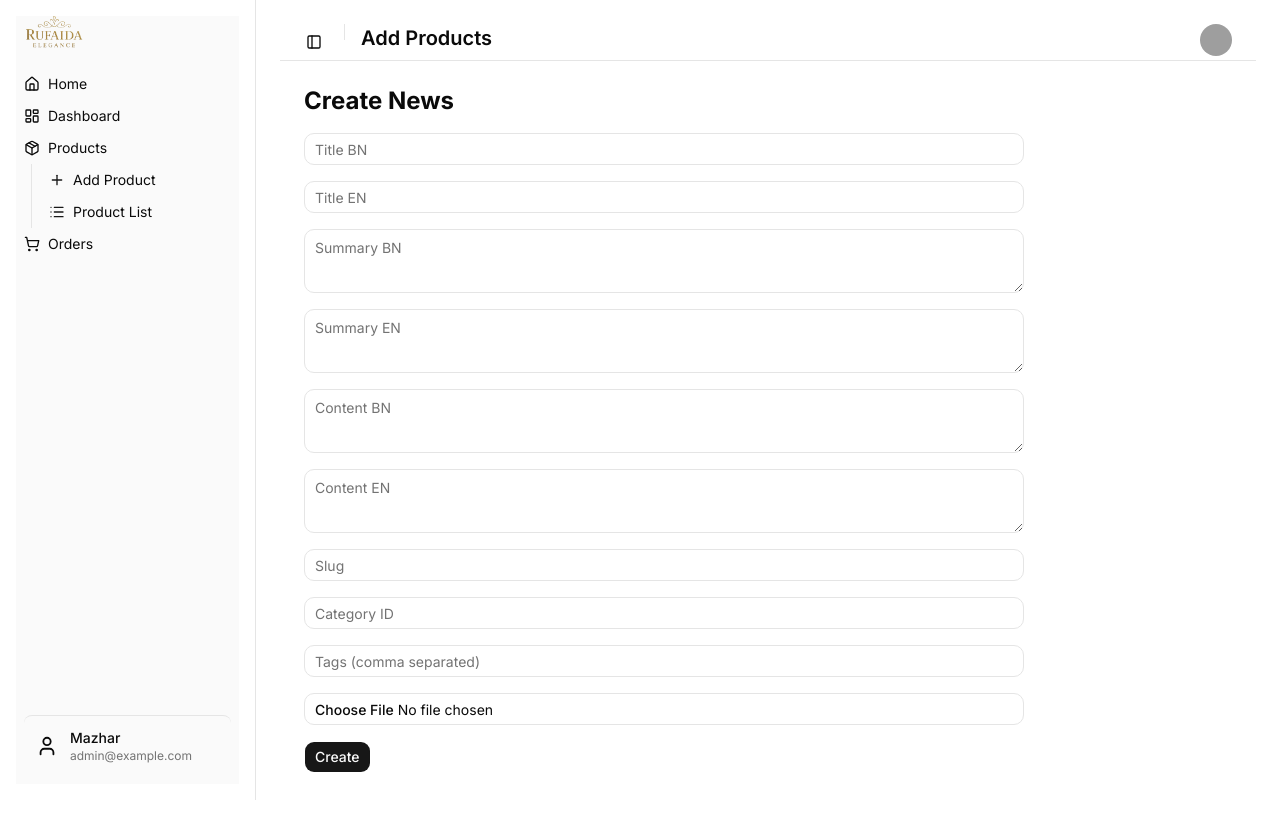
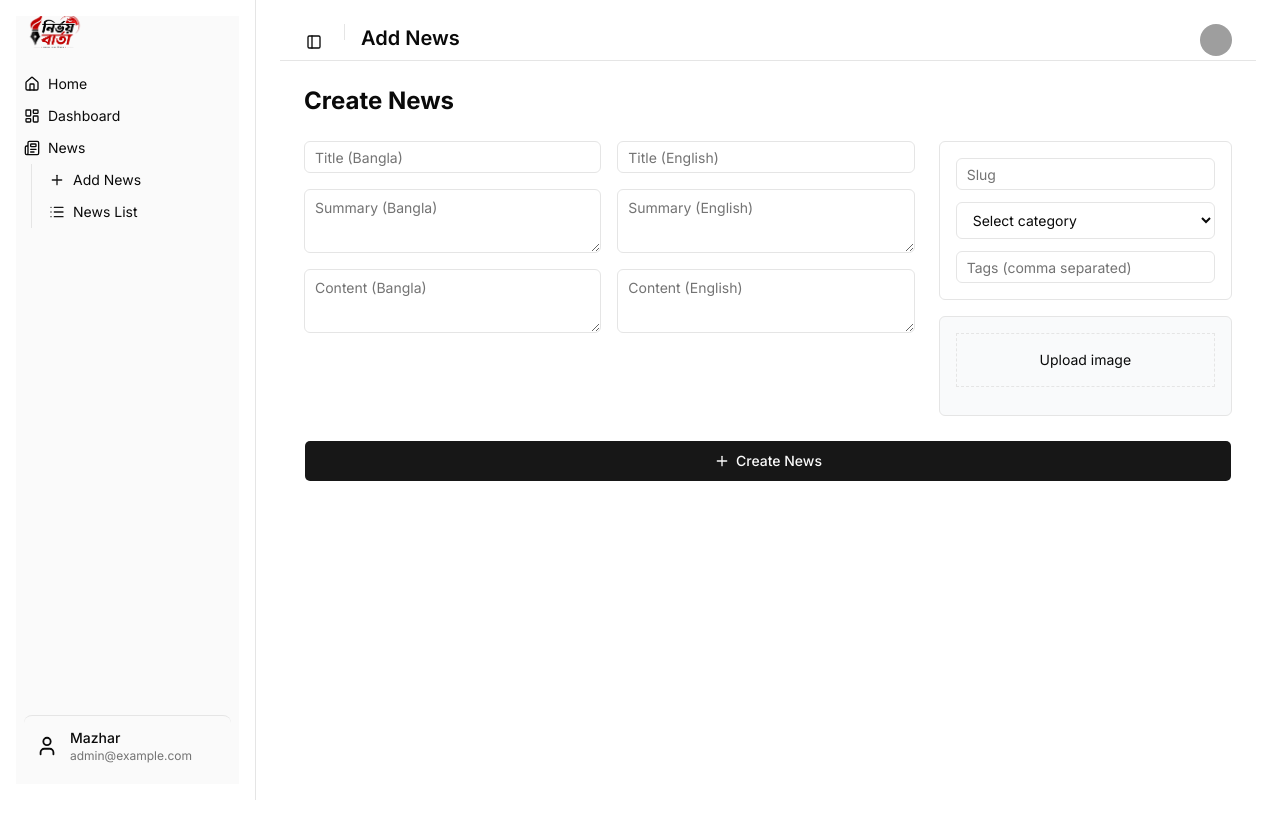
Before and after one commit to mazharul-islam356/news-portal-server, a Next.js app: page /admin/news/create in a window 1280 px wide. After the commit the page ends 800 px from the top, so only its background shows below. Built offline with nearby package versions, Linux system fonts and the light colour scheme; no server answers; grey boxes are pictures that could not be loaded.

Commit message:
create a news successfully and design it

```diff
--- a/src/app/admin/news/create/page.jsx
+++ b/src/app/admin/news/create/page.jsx
@@ -1,81 +1,249 @@
 "use client";
 
 import { useState } from "react";
+import axios from "axios";
 import { Input } from "@/components/ui/input";
 import { Textarea } from "@/components/ui/textarea";
 import { Button } from "@/components/ui/button";
-import { api, authHeader } from "@/lib/api";
+import { toast } from "sonner";
+import { Plus } from "lucide-react";
+
+const initialState = {
+  title_bn: "",
+  title_en: "",
+  summary_bn: "",
+  summary_en: "",
+  content_bn: "",
+  content_en: "",
+  slug: "",
+  category: "",
+  tags: "",
+};
+
+const categories = [
+  "Politics",
+  "Sports",
+  "Technology",
+  "Business",
+  "Entertainment",
+  "International",
+];
 
 export default function CreateNews() {
-  const [form, setForm] = useState({});
-  const [file, setFile] = useState(null);
+  const [form, setForm] = useState(initialState);
+  const [files, setFiles] = useState([]);
+  const [previews, setPreviews] = useState([]);
+  const [loading, setLoading] = useState(false);
+
+  const token =
+    typeof window !== "undefined" ? localStorage.getItem("token") : null;
 
   const handleChange = (e) => {
-    setForm({ ...form, [e.target.name]: e.target.value });
+    setForm((prev) => ({
+      ...prev,
+      [e.target.name]: e.target.value,
+    }));
+  };
+
+  const handleFileChange = (e) => {
+    const file = e.target.files?.[0];
+    if (!file) return;
+
+    setFiles((prev) => [...prev, file]);
+    setPreviews((prev) => [...prev, URL.createObjectURL(file)]);
+
+    e.target.value = null;
+  };
+
+  const handleRemoveImage = (index) => {
+    setFiles((prev) => prev.filter((_, i) => i !== index));
+    setPreviews((prev) => prev.filter((_, i) => i !== index));
   };
 
   const handleSubmit = async () => {
     try {
+      setLoading(true);
+
       const data = new FormData();
 
-      Object.keys(form).forEach((key) => {
-        data.append(key, form[key]);
+      Object.entries(form).forEach(([key, value]) => {
+        data.append(key, value);
       });
 
-      if (file) data.append("image", file);
+      files.forEach((file) => {
+        data.append("images", file);
+      });
 
-      await api.post("/news", data, authHeader);
-      alert("News created");
+      await axios.post(`${process.env.NEXT_PUBLIC_API_URL}/news`, data, {
+        headers: {
+          Authorization: `Bearer ${token}`,
+          "Content-Type": "multipart/form-data",
+        },
+      });
+
+      toast.success("News created");
+
+      setForm(initialState);
+      setFiles([]);
+      setPreviews([]);
     } catch (err) {
-      console.error(err);
-      alert("Error creating news");
+      toast.error("Error creating news");
+    } finally {
+      setLoading(false);
     }
   };
 
   return (
-    <div className="p-6 space-y-4 max-w-3xl">
+    <div className="max-w-7xl mx-auto p-6 space-y-6">
       <h1 className="text-2xl font-bold">Create News</h1>
 
-      <Input name="title_bn" placeholder="Title BN" onChange={handleChange} />
-      <Input name="title_en" placeholder="Title EN" onChange={handleChange} />
+      <div className="grid grid-cols-1 md:grid-cols-3 gap-6">
+        {/* LEFT */}
+        <div className="md:col-span-2 space-y-5">
+          <div className="grid grid-cols-1 md:grid-cols-2 gap-4">
+            <div>
+              <Input
+                name="title_bn"
+                value={form.title_bn}
+                onChange={handleChange}
+                placeholder="Title (Bangla)"
+                className="rounded-sm shadow-none border"
+              />
+            </div>
 
+            <div>
+              <Input
+                name="title_en"
+                value={form.title_en}
+                onChange={handleChange}
+                placeholder="Title (English)"
+                className="rounded-sm shadow-none border"
+              />
+            </div>
+
+            <div>
               <Textarea
                 name="summary_bn"
-        placeholder="Summary BN"
+                value={form.summary_bn}
                 onChange={handleChange}
+                placeholder="Summary (Bangla)"
+                className="rounded-sm shadow-none border"
               />
+            </div>
+
+            <div>
               <Textarea
                 name="summary_en"
-        placeholder="Summary EN"
+                value={form.summary_en}
                 onChange={handleChange}
+                placeholder="Summary (English)"
+                className="rounded-sm shadow-none border"
+              />
+            </div>
+
+            <div>
+              <Textarea
+                rows={6}
+                name="content_bn"
+                value={form.content_bn}
+                onChange={handleChange}
+                placeholder="Content (Bangla)"
+                className="rounded-sm shadow-none border"
+              />
+            </div>
+
+            <div>
+              <Textarea
+                rows={6}
+                name="content_en"
+                value={form.content_en}
+                onChange={handleChange}
+                placeholder="Content (English)"
+                className="rounded-sm shadow-none border"
+              />
+            </div>
+          </div>
+        </div>
+
+        {/* RIGHT */}
+        <div className="space-y-4">
+          <div className="border p-4 space-y-3 rounded-sm shadow-none">
+            <Input
+              name="slug"
+              value={form.slug}
+              onChange={handleChange}
+              placeholder="Slug"
+              className="rounded-sm shadow-none"
             />
 
-      <Textarea
-        name="content_bn"
-        placeholder="Content BN"
+            <select
+              name="category"
+              value={form.category}
               onChange={handleChange}
+              className="w-full border px-3 py-2 text-sm rounded-sm"
+            >
+              <option value="">Select category</option>
+              {categories.map((c) => (
+                <option key={c} value={c}>
+                  {c}
+                </option>
+              ))}
+            </select>
+
+            <Input
+              name="tags"
+              value={form.tags}
+              onChange={handleChange}
+              placeholder="Tags (comma separated)"
+              className="rounded-sm shadow-none"
             />
-      <Textarea
-        name="content_en"
-        placeholder="Content EN"
-        onChange={handleChange}
+          </div>
+
+          {/* IMAGE */}
+          <div className="border p-4 rounded-sm bg-gray-50 space-y-3">
+            <input
+              type="file"
+              id="img"
+              className="hidden"
+              onChange={handleFileChange}
             />
 
-      <Input name="slug" placeholder="Slug" onChange={handleChange} />
-      <Input
-        name="category"
-        placeholder="Category ID"
-        onChange={handleChange}
+            <label
+              htmlFor="img"
+              className="block border border-dashed p-4 text-center cursor-pointer text-sm"
+            >
+              Upload image
+            </label>
+
+            <div className="grid grid-cols-2 gap-2">
+              {previews.map((img, i) => (
+                <div key={i} className="relative">
+                  <img
+                    src={img}
+                    className="h-20 w-full object-cover rounded-sm border"
                   />
-      <Input
-        name="tags"
-        placeholder="Tags (comma separated)"
-        onChange={handleChange}
-      />
+                  <button
+                    onClick={() => handleRemoveImage(i)}
+                    className="absolute top-1 right-1 text-xs bg-red-500 text-white px-2 rounded-sm"
+                  >
+                    X
+                  </button>
+                </div>
+              ))}
+            </div>
+          </div>
+        </div>
+      </div>
 
-      <Input type="file" onChange={(e) => setFile(e.target.files[0])} />
-
-      <Button onClick={handleSubmit}>Create</Button>
+      {/* FULL WIDTH BUTTON */}
+      <Button
+        onClick={handleSubmit}
+        disabled={loading}
+        className="w-full rounded-sm py-5 shadow-none"
+      >
+        <Plus />
+        {loading ? "Publishing..." : "Create News"}
+      </Button>
     </div>
   );
 }
--- a/src/app/components/AdminSidebar.jsx
+++ b/src/app/components/AdminSidebar.jsx
@@ -13,8 +13,8 @@ export default function AdminSidebar() {
       <Link href="/admin/dashboard" className="mb-2 hover:text-gray-300">
         Dashboard
       </Link>
-      <Link href="/admin/products" className="mb-2 hover:text-gray-300">
-        Products
+      <Link href="/admin/news" className="mb-2 hover:text-gray-300">
+        News
       </Link>
       <Link href="/admin/categories" className="mb-2 hover:text-gray-300">
         Categories
--- a/src/app/components/AppSidebar.jsx
+++ b/src/app/components/AppSidebar.jsx
@@ -13,6 +13,7 @@ import {
   User,
   Boxes,
   House,
+  Newspaper,
 } from "lucide-react";
 
 import {
@@ -54,25 +55,20 @@ const data = {
       icon: LayoutDashboard,
     },
     {
-      title: "Products",
-      icon: Package,
+      title: "News",
+      icon: Newspaper,
       items: [
         {
-          title: "Add Product",
-          url: "/admin/products/create",
+          title: "Add News",
+          url: "/admin/news/create",
           icon: Plus,
         },
         {
-          title: "Product List",
-          url: "/admin/products",
+          title: "News List",
+          url: "/admin/news",
           icon: List,
         },
       ],
-    },
-    {
-      title: "Orders",
-      url: "/admin/orders",
-      icon: ShoppingCart,
     },
   ],
 };
@@ -89,8 +85,8 @@ export function AppSidebar(props) {
               className="flex items-center gap-2 mb-5"
             >
               <Image
-                src="/logo.png"
-                alt="Rufaida Elegence"
+                src="/newsportal.png"
+                alt="news portal"
                 width={60}
                 height={60}
                 className="rounded-sm"
--- a/src/app/components/SiteHeader.jsx
+++ b/src/app/components/SiteHeader.jsx
@@ -12,7 +12,7 @@ export function SiteHeader() {
           orientation="vertical"
           className="mx-2 data-[orientation=vertical]:h-4"
         />
-        <h1 className="text-lg md:text-xl font-semibold pb-2">Add Products</h1>
+        <h1 className="text-lg md:text-xl font-semibold pb-2">Add News</h1>
         <div className="ml-auto mb-1 flex items-center gap-2">
           <Avatar>
             <AvatarImage src="https://github.com/shadcn.png" />
```
Also changed, not shown: public/logo.png (deleted), public/newsportal.png (added). Lines whose indentation alone changed are shown as unchanged.
